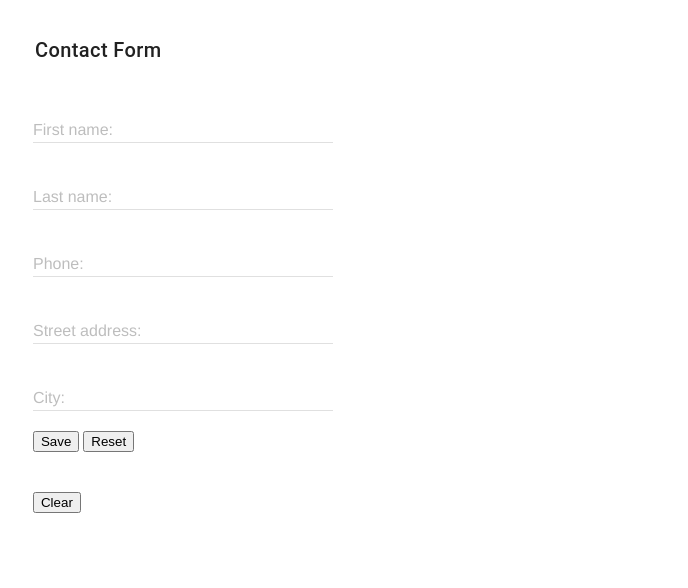
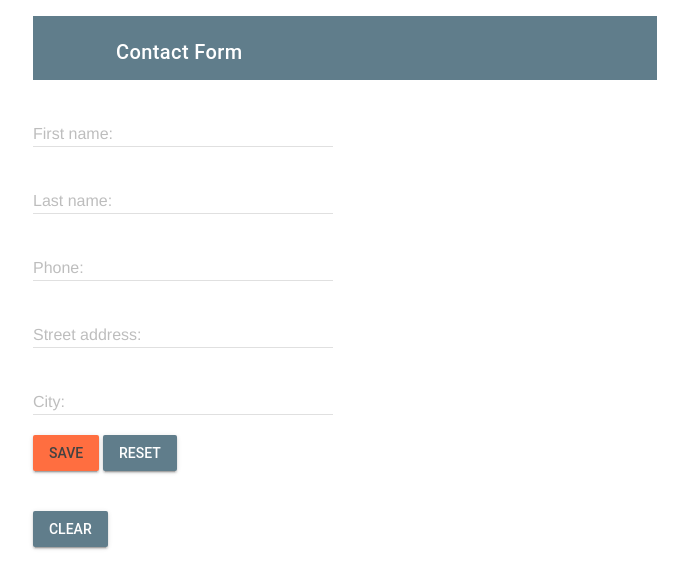
Before and after one commit to kimo77/kimo77.github.io, a plain HTML site: page new-oop-contacts/index.html in a window 1280 px wide. Shown: the whole page, without its empty margins (295-983 px from the left). Drawn offline with nearby package versions, Linux system fonts and the light colour scheme.

Commit message:
27.7 commit

```diff
--- a/new-oop-contacts/createTable.js
+++ b/new-oop-contacts/createTable.js
@@ -8,8 +8,8 @@ contactApp.tableUpdate = function () {
             '<td>' + contact.phone + '</td>' +
             '<td>' + contact.streetAddress + '</td>' +
             '<td>' + contact.city + '</td>' +
-            '<td><button class="contactEditBtn" onclick="contactApp.editContact(' + contact.id + ')">edit</button></td>' +
-            '<td><button class="contactDelBtn" onclick="contactApp.deleteContact(' + contact.id + ')">del</button></td>' +
+            '<td><button class="contactEditBtn mdl-button mdl-js-button mdl-button--raised mdl-button--accent" onclick="contactApp.editContact(' + contact.id + ')">edit</button></td>' +
+            '<td><button class="contactDelBtn mdl-button mdl-js-button mdl-button--raised mdl-button--accent" onclick="contactApp.deleteContact(' + contact.id + ')">del</button></td>' +
             '</tr>');
     });
 }
--- a/new-oop-contacts/index.html
+++ b/new-oop-contacts/index.html
@@ -13,7 +13,9 @@
     </div>
     <div class="mdl-cell mdl-cell--8-col">
         <fieldset>
-            <legend id="formLegend"><h5>Contact Form</h5></legend>
+            <div class="mdl-layout__header-row mdl-color--blue-grey">
+                <legend id="formLegend"><h5>Contact Form</h5></legend>
+            </div>
             <br>
             <form action="#" id="contactForm">
 
@@ -45,8 +47,8 @@
                     <label for="city" class="mdl-textfield__label">City:</label>
                 </div>
                 <br>
-                <button id="saveBtn" onclick="contactApp.createOrEditContact()">Save</button>
-                <button id="resetBtn" onclick="contactApp.formReset()">Reset</button>
+                <button id="saveBtn" onclick="contactApp.createOrEditContact()" class="mdl-button mdl-js-button mdl-button--raised mdl-button--accent">Save</button>
+                <button id="resetBtn" onclick="contactApp.formReset()" class="mdl-button mdl-js-button mdl-button--raised mdl-button--colored">Reset</button>
             </form>
         </fieldset>
         <br>
@@ -54,7 +56,7 @@
 
         </table>
         <br>
-        <button id="clearTblBtn" onclick="contactApp.clearAll()">Clear</button>
+        <button id="clearTblBtn" onclick="contactApp.clearAll()" class="mdl-button mdl-js-button mdl-button--raised mdl-button--colored">Clear</button>
     </div>
     <div class="mdl-cell mdl-cell--2-col"></div>
 </div>
--- a/new-oop-contacts/main.css
+++ b/new-oop-contacts/main.css
@@ -1,3 +1,7 @@
 .content-grid {
     max-width: 960px;
 }
+#formLegend{
+    border: solid 1px #607d8b;
+    color: #ffffff;
+}
```
